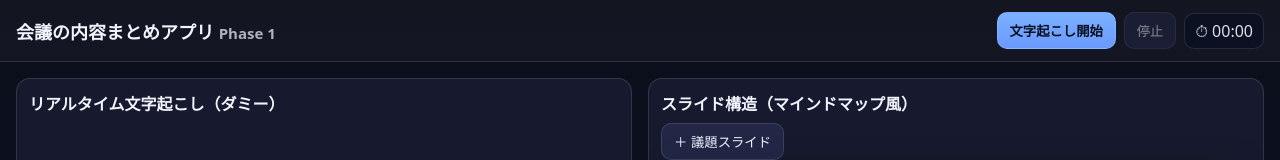
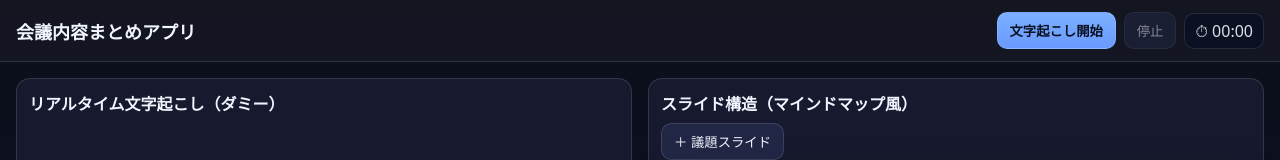
Before and after one commit to ikurasusshi/hero-hackathon, a plain HTML site: page frontend/index.html in a window 1280 px wide. Shown: the top 160 px of the page. Drawn offline with Linux system fonts and the light colour scheme; no server answers.

```diff
--- a/frontend/index.html
+++ b/frontend/index.html
@@ -5,13 +5,13 @@
 <head>
     <meta charset="utf-8" />
     <meta name="viewport" content="width=device-width, initial-scale=1" />
-    <title>会議の内容まとめアプリ - フェーズ1</title>
+    <title>会議内容まとめアプリ</title>
     <link rel="stylesheet" href="assets/css/style.css" />
 </head>
 
 <body>
     <header class="header">
-        <h1>会議の内容まとめアプリ <small>Phase 1</small></h1>
+        <h1>会議内容まとめアプリ</h1>
         <div class="controls">
             <button id="startBtn" class="btn primary">文字起こし開始</button>
             <button id="stopBtn" class="btn" disabled>停止</button>
```
Also changed, not shown: 1 other file.
